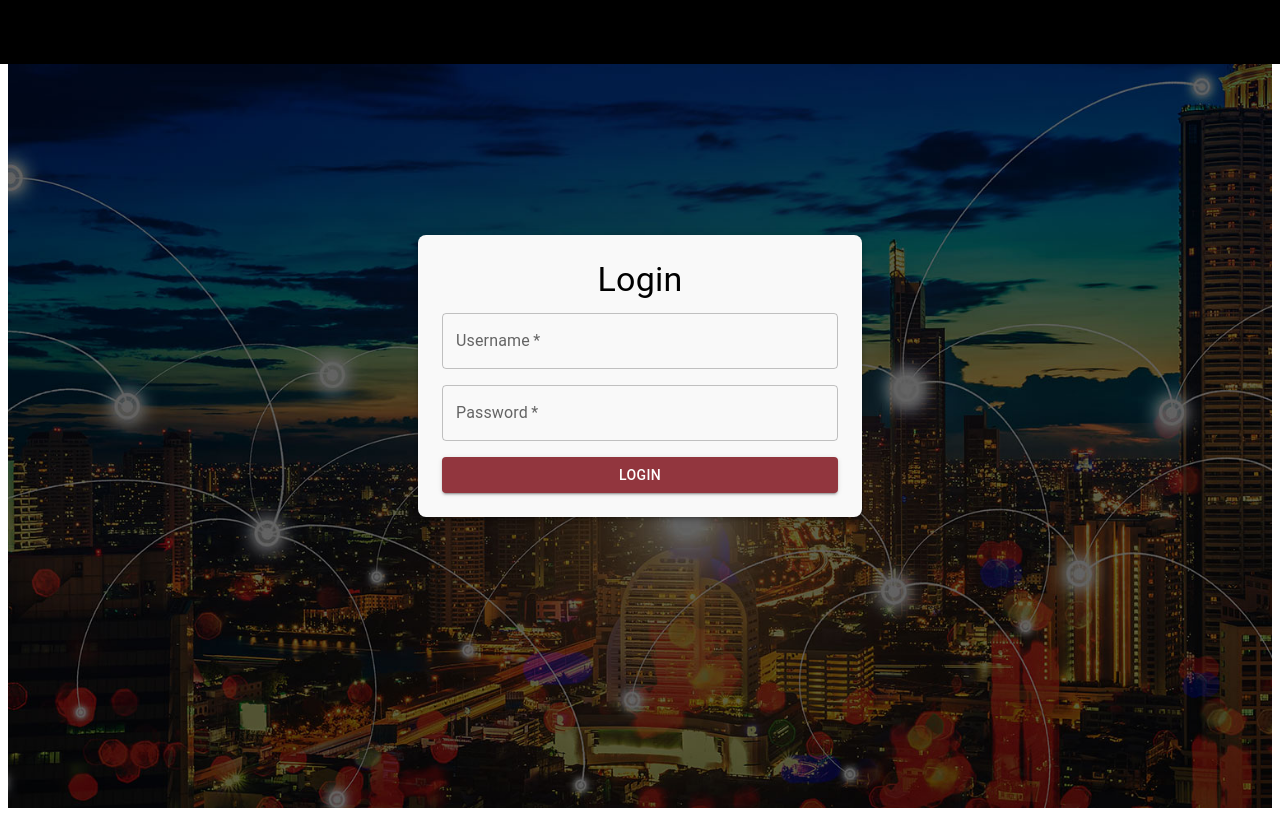
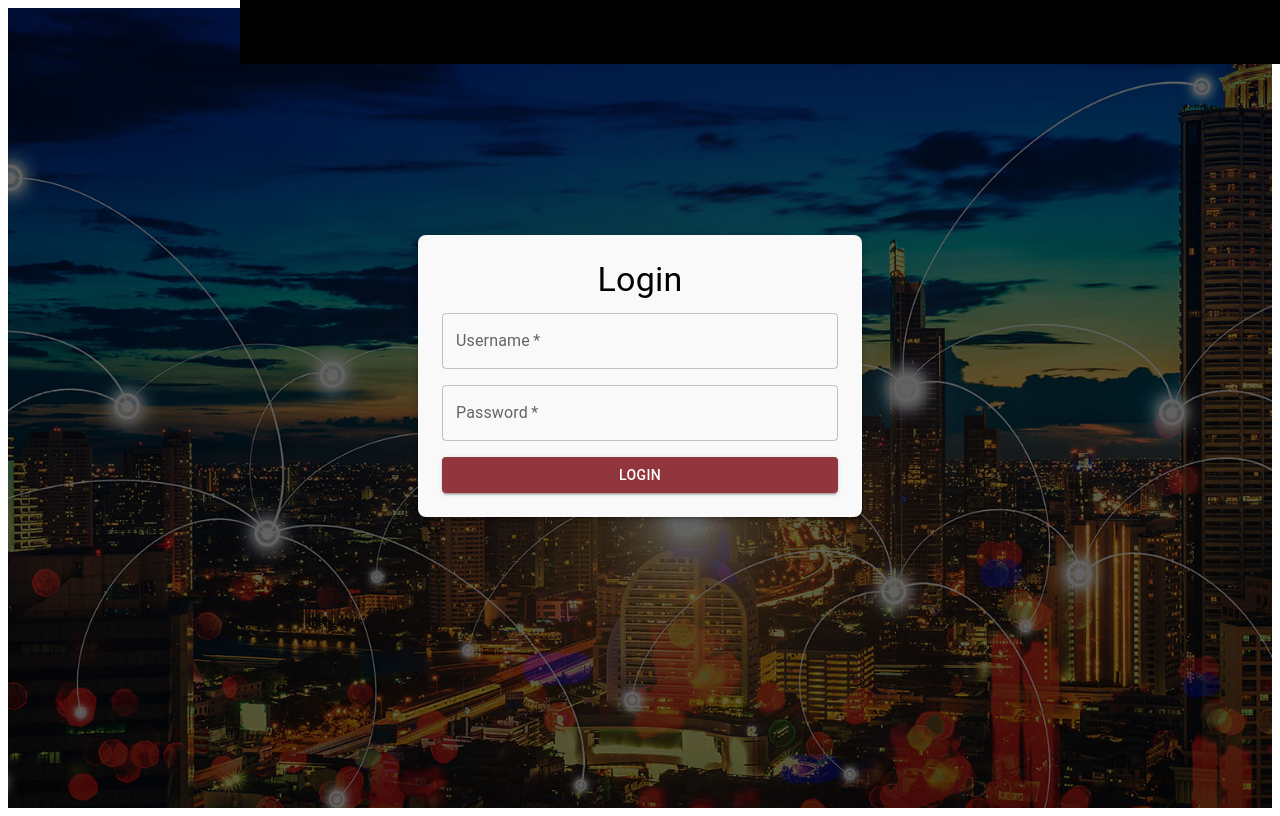
Before and after one commit to HassanJam/stock-management-system, a React (Create React App) app: page / in a window 1280 px wide. Built offline with nearby package versions, Linux system fonts and the light colour scheme.

Commit message:
fixed sidebar colliding with header #3

```diff
--- a/src/components/Header.js
+++ b/src/components/Header.js
@@ -3,14 +3,41 @@ import { AppBar, Toolbar, Typography, Box } from '@mui/material';
 import { useUser } from '../context/UserContext';
 import { useNavbar } from '../context/NavbarContext';
 
-const Header = () => {
+const Header = ({ isSidebarCollapsed }) => {
     const { user } = useUser();
     const { navbarTitle } = useNavbar();
 
     return (
-        <AppBar position="fixed" sx={{ backgroundColor: '#000000', boxShadow: 'none', zIndex: 1100 }}>
-            <Toolbar sx={{ height: '64px', display: 'flex', justifyContent: 'space-between', alignItems: 'center' }}>
-                <Typography variant="h5" sx={{ fontWeight: 600, letterSpacing: 1, textAlign: 'center', color: '#FFFFFF' }}>
+        <AppBar
+            position="fixed"
+            sx={{
+                    backgroundColor: '#000000',
+                    boxShadow: 'none',
+                    zIndex: theme => theme.zIndex.drawer + 1,
+                    width: isSidebarCollapsed ? 'calc(100% - 60px)' : 'calc(100% - 240px)',
+                    transition: 'width 0.3s ease',
+                }}
+        >
+
+            <Toolbar
+                sx={{
+                        height: '64px',
+                        display: 'flex',
+                        justifyContent: 'space-between',
+                        alignItems: 'center'
+                    }}
+            >
+
+                <Typography
+                    variant="h5"
+                    sx={{
+                            fontWeight: 600,
+                            letterSpacing: 1,
+                            textAlign: 'center',
+                            color: '#FFFFFF'
+                        }}
+                >
+
                     {navbarTitle} {/* Display the navbar title from context */}
                 </Typography>
                 <Box sx={{ display: 'flex', alignItems: 'center' }}>
--- a/src/components/Sidebar.js
+++ b/src/components/Sidebar.js
@@ -6,7 +6,7 @@ import { useNavigate } from 'react-router-dom';
 import MenuIcon from '@mui/icons-material/Menu';
 import ChevronLeftIcon from '@mui/icons-material/ChevronLeft';
 
-const Sidebar = ({ department }) => {
+const Sidebar = ({ department, isCollapsed, toggleSidebar }) => {
     const { setUser, setToken } = useUser();
     const navigate = useNavigate();
     const location = useLocation();
@@ -17,10 +17,6 @@ const Sidebar = ({ department }) => {
         setToken(null);
         localStorage.removeItem('token');
         navigate('/');
-    };
-
-    const toggleSidebar = () => {
-        setIsSidebarCollapsed(!isSidebarCollapsed);
     };
 
     const sidebarOptions = {
@@ -50,10 +46,10 @@ const Sidebar = ({ department }) => {
             variant="permanent"
             anchor="left"
             sx={{
-                width: isSidebarCollapsed ? 60 : 240,
+                width: isCollapsed ? 60 : 240,
                 flexShrink: 0,
                 [`& .MuiDrawer-paper`]: {
-                    width: isSidebarCollapsed ? 60 : 240,
+                    width: isCollapsed ? 60 : 240,
                     boxSizing: 'border-box',
                     background: '#92363E', // Background color of the sidebar
                     boxShadow: '0 4px 8px rgba(0, 0, 0, 0.1)' // Optional shadow for depth
@@ -69,12 +65,12 @@ const Sidebar = ({ department }) => {
                     }}
                 >
                     <IconButton onClick={toggleSidebar}>
-                        {isSidebarCollapsed ? <MenuIcon sx={{ color: 'white' }} /> : <ChevronLeftIcon sx={{ color: 'white' }} />}
+                        {isCollapsed ? <MenuIcon sx={{ color: 'white' }} /> : <ChevronLeftIcon sx={{ color: 'white' }} />}
                     </IconButton>
                 </ListItem>
 
             <List>
-            {!isSidebarCollapsed && sidebarOptions[department].map((option, index) => (
+            {!isCollapsed && sidebarOptions[department].map((option, index) => (
                     <ListItem
                         button
                         key={index}
@@ -103,7 +99,7 @@ const Sidebar = ({ department }) => {
                     </ListItem>
                 ))}
 
-                {!isSidebarCollapsed && (
+                {!isCollapsed && (
                     <>
                 {/* Separator Line */}
                 <Divider sx={{ backgroundColor: '#ddd', marginY: 2 }} /> {/* Customize color and spacing */}
--- a/src/pages/Dashboard.js
+++ b/src/pages/Dashboard.js
@@ -1,4 +1,4 @@
-import React, { useEffect } from 'react';
+import React, { useState, useEffect } from 'react';
 import { Routes, Route } from 'react-router-dom';
 import { useUser } from '../context/UserContext';
 import AddStock from '../components/AddStock';
@@ -19,10 +19,15 @@ import { useNavbar } from '../context/NavbarContext';
 const Dashboard = () => {
     const { user } = useUser();
     const { setNavbarTitle } = useNavbar();
+    const [isSidebarCollapsed, setIsSidebarCollapsed] = useState(false);
 
     useEffect(() => {
         setNavbarTitle("Stock Management");
         }, [setNavbarTitle]);
+
+    const toggleSidebar = () => {
+            setIsSidebarCollapsed(!isSidebarCollapsed); // Toggle sidebar collapse
+        };
 
     if (!user) {
         return (
@@ -41,10 +46,14 @@ const Dashboard = () => {
                 flexDirection: 'column',
             }}
         >
-            <Header />
+            <Header isSidebarCollapsed={isSidebarCollapsed} />
             <Box sx={{ display: 'flex', marginTop: '64px' }}>
                 {/* Adjust to match the header height */}
-                <Sidebar department={user.department} />
+                <Sidebar
+                        department={user.department}
+                        isCollapsed={isSidebarCollapsed}
+                        toggleSidebar={toggleSidebar}
+                />
                 <Box
                     component="main"
                     sx={{
```
